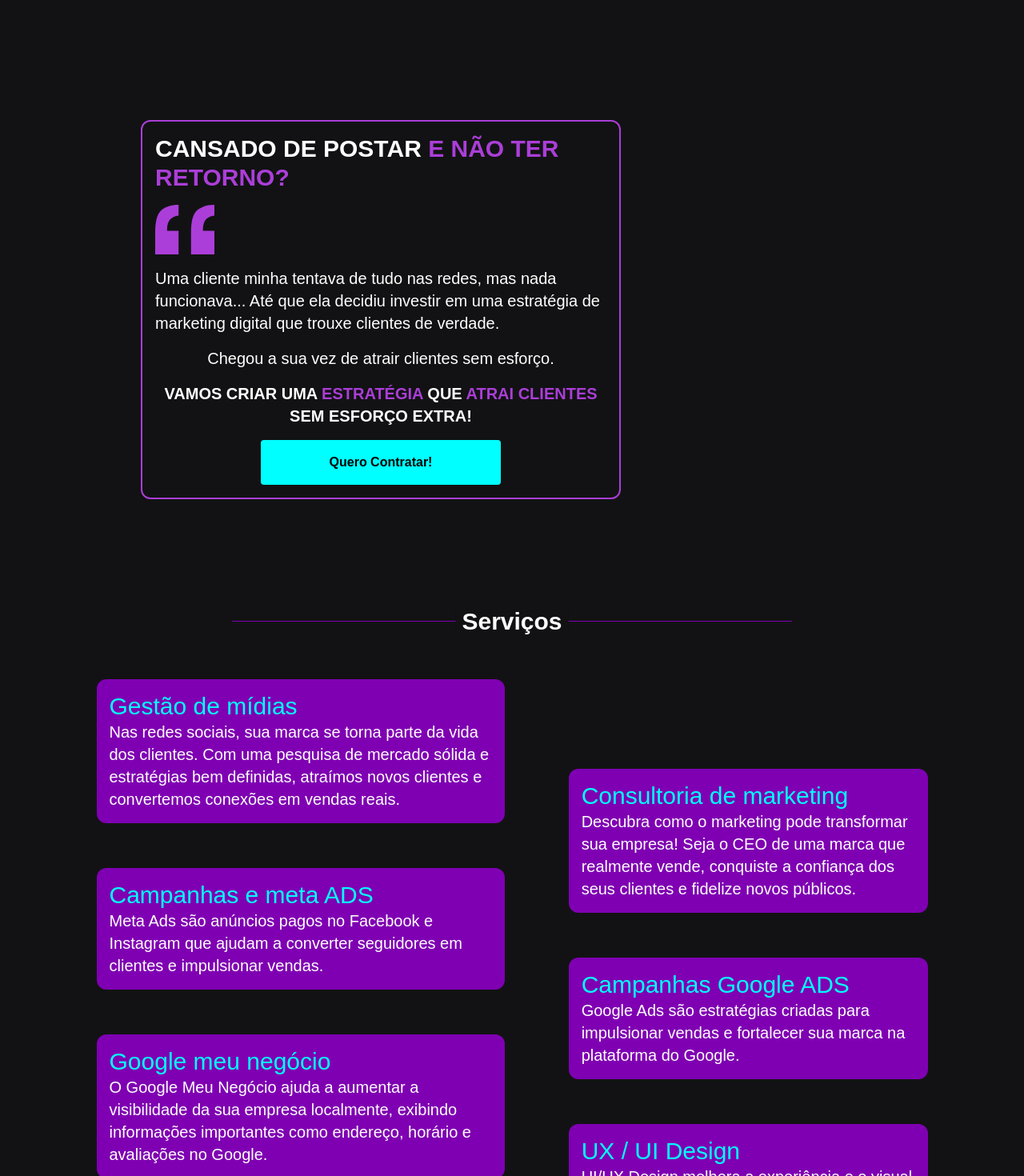
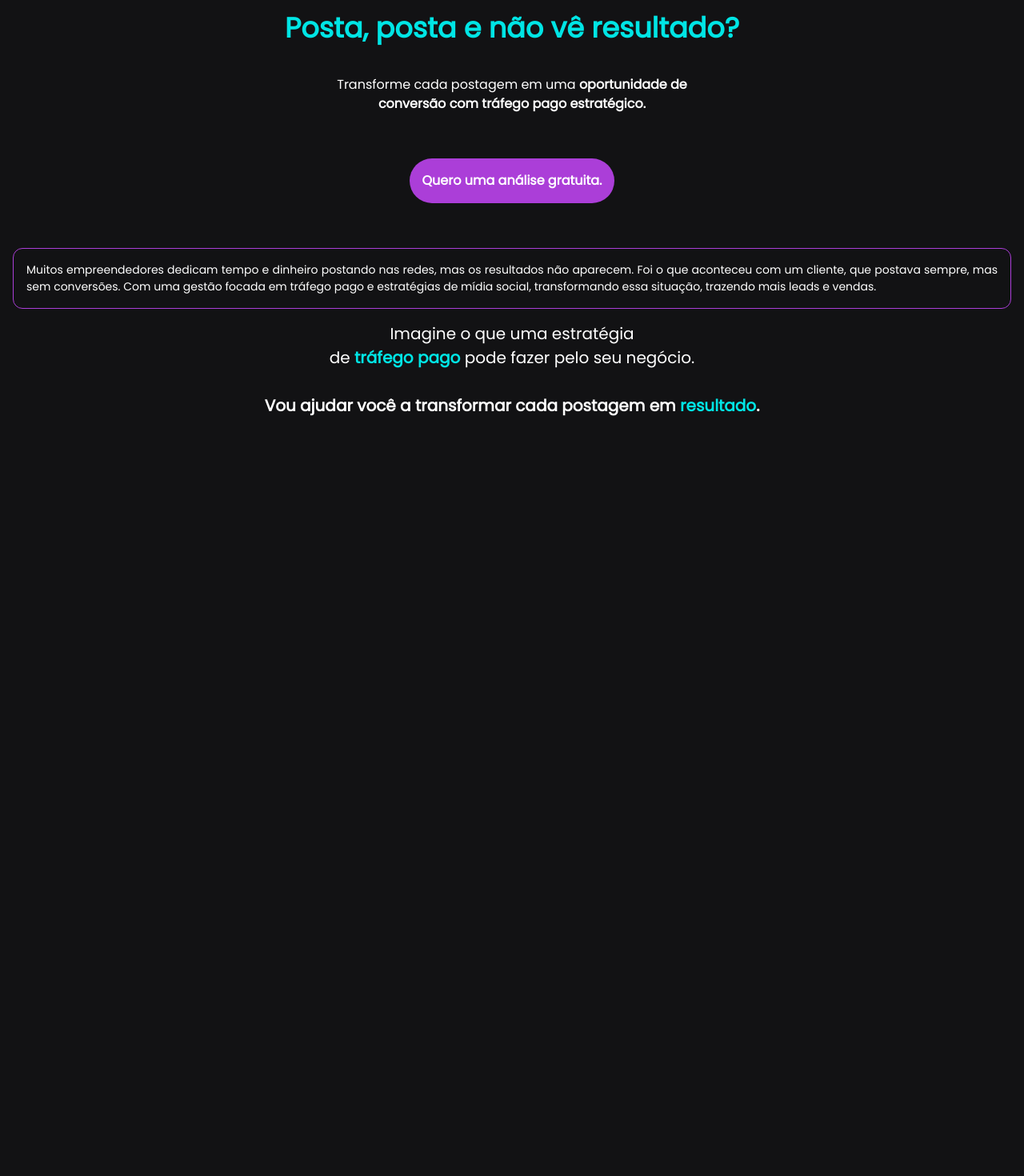
Before and after one commit to i-roger/trafegopago, a Next.js app: page / in a window 1280 px wide. Shown: the top 1470 px of the page at 80% size. After the commit the page ends 800 px from the top, so only its background shows below. Built offline with nearby package versions, Linux system fonts and the light colour scheme.

Commit message:
fix design

```diff
--- a/src/components/_ui/card-intro/card-intro.tsx
+++ b/src/components/_ui/card-intro/card-intro.tsx
@@ -3,35 +3,42 @@
 
 export default function CardIntro() {
     return (
-        <div className="flex md:justify-start my-20 px-4 md:mt-[150px] md:mx-40">
-        <div className="flex flex-col gap-4 w-[300px] md:w-[600px] p-4 border-2 rounded-xl border-[#ab3ed8]">
+        <div className="flex justify-center mt-4 px-4 md:justify-start md:mt-[150px] md:mx-40">
+        <div className="flex flex-col gap-2 md:w-[600px] p-4 border-2 rounded-xl border-[#d946ef]">
           <div className="flex gap-2">
             <h1 className="text-3xl font-bold break-normal">
               CANSADO DE POSTAR{" "}
-              <span className="text-3xl break-normal text-[#ab3ed8]">
+              <span className="text-3xl break-normal text-[#d946ef]">
                 E NÃO TER RETORNO?
               </span>
             </h1>
           </div>
-          <Image alt="" className="" src={aspas} />
-          <p className="text-xl break-normal">
+          <p className="break-normal">
             Uma cliente minha tentava de tudo nas redes, mas nada funcionava...
             Até que ela decidiu investir em uma estratégia de marketing digital
             que trouxe clientes de verdade.
           </p>
-          <p className="text-xl break-normal text-center">
+          <p className="text-lg break-normal ">
             Chegou a sua vez de atrair clientes sem esforço.
           </p>
-          <p className="text-xl font-bold break-normal text-center">
+          <p className="text-xl font-bold break-normal">
             VAMOS CRIAR UMA <span className="text-[#ab3ed8]">ESTRATÉGIA</span>{" "}
             QUE <span className="text-[#ab3ed8]">ATRAI</span>{" "}
             <span className="text-[#ab3ed8]">CLIENTES</span> SEM ESFORÇO EXTRA!
           </p>
-          <div className="flex justify-center">
-            <button className="w-[300px] bg-[#00ffff] text-black rounded p-4 font-bold">
-              Quero Contratar!
-            </button>
-          </div>
+          <div className="flex justify-center py-4">
+            <div className="relative inline-flex  group">
+              <div className="absolute transitiona-all duration-1000 opacity-70 -inset-px bg-gradient-to-r from-[#44BCFF] via-[#FF44EC] to-[#FF675E] rounded-xl blur-lg group-hover:opacity-100 group-hover:-inset-1 group-hover:duration-200 animate-tilt"></div>
+              <a
+                href="#"
+                title="Quero Contratar!"
+                className="relative inline-flex items-center justify-center px-8 py-4 text-xl font-bold text-white transition-all duration-200 bg-gradient-to-r from-[#44BCFF] via-[#FF44EC] to-[#FF675E] font-pj rounded-xl focus:outline-none focus:ring-2 focus:ring-offset-2 focus:ring-gray-900"
+                role="button"
+              >
+                Quero Contratar!
+              </a>
+            </div>
+        </div>
         </div>
       </div>
     )
--- a/src/components/_ui/clientes/clientes.tsx
+++ b/src/components/_ui/clientes/clientes.tsx
@@ -7,9 +7,9 @@
 
             <div className="flex flex-col items-center gap-2">
                 <h1 className="text-3xl text-white font-bold">Empresa WD</h1>
-                <div className="w-[650px] bg-[#00ffff] rounded-xl hover:bg-[#121214]">
+                <div className="w-[350px] md:w-[650px] bg-[#00ffff] rounded-xl hover:bg-[#121214] transition-all duration-1000">
                 <Image
-                    className="rounded-xl w-[650px] opacity-50 hover:opacity-100 cursor-pointer"
+                    className="rounded-xl opacity-50 hover:opacity-100 cursor-pointer transition-all duration-1000"
                     alt="Empresa WD" src={EmpresaWD}
                 />
                 </div>
@@ -17,9 +17,9 @@
 
             <div className="flex flex-col items-center gap-2">
                 <h1 className="text-3xl text-white font-bold">Empresa WD</h1>
-                <div className="w-[650px] bg-[#00ffff] rounded-xl hover:bg-[#121214]">
+                <div className="w-[350px] md:w-[650px] bg-[#00ffff] rounded-xl hover:bg-[#121214] transition-all duration-1000">
                 <Image
-                    className="rounded-xl w-[650px] opacity-50 hover:opacity-100 cursor-pointer"
+                    className="rounded-xl opacity-50 hover:opacity-100 cursor-pointer transition-all duration-1000"
                     alt="Empresa WD" src={EmpresaWD}
                 />
                 </div>
@@ -27,9 +27,9 @@
 
             <div className="flex flex-col items-center gap-2">
                 <h1 className="text-3xl text-white font-bold">Empresa WD</h1>
-                <div className="w-[650px] bg-[#00ffff] rounded-xl hover:bg-[#121214]">
+                <div className=" w-[350px] md:w-[650px] bg-[#00ffff] rounded-xl hover:bg-[#121214] transition-all duration-1000">
                 <Image
-                    className="rounded-xl w-[650px] opacity-50 hover:opacity-100 cursor-pointer"
+                    className="rounded-xl opacity-50 hover:opacity-100 cursor-pointer transition-all duration-1000"
                     alt="Empresa WD" src={EmpresaWD}
                 />
                 </div>
@@ -37,14 +37,16 @@
 
             <div className="flex flex-col items-center gap-2">
                 <h1 className="text-3xl text-white font-bold">Empresa WD</h1>
-                <div className="w-[650px] bg-[#00ffff] rounded-xl hover:bg-[#121214]">
+                <div className=" w-[350px] md:w-[650px] bg-[#00ffff] rounded-xl hover:bg-[#121214] transition-all duration-1000">
                 <Image
-                    className="rounded-xl w-[650px] opacity-50 hover:opacity-100 cursor-pointer"
+                    className="rounded-xl opacity-50 hover:opacity-100 cursor-pointer transition-all duration-1000"
                     alt="Empresa WD" src={EmpresaWD}
                 />
                 </div>
             </div>
 
+
+
         </div>
     )
 }
--- a/src/components/_ui/servicos/servicos.tsx
+++ b/src/components/_ui/servicos/servicos.tsx
@@ -4,7 +4,7 @@
         <div className="w-[1071px] flex flex-col md:flex-row justify-center md:justify-evenly gap-4 md:gap-20 px-4">
           {/* BLOCO ESQUERDO */}
           <div className="flex flex-col items-center gap-4 md:gap-14">
-            <div className="p-4 rounded-xl bg-[#7f00b2]">
+            <div className="p-4 rounded-xl bg-[#7f00b2] hover:scale-[150%] hover:bg-black transition-all duration-1000">
               <h1 className="text-3xl break-normal text-[#00ffff]">
                 Gestão de mídias
               </h1>
@@ -15,9 +15,10 @@
                 vendas reais.
               </p>
             </div>
+
             <div className="p-4 rounded-xl bg-[#7f00b2]">
               <h1 className="text-3xl break-normal text-[#00ffff]">
-                Campanhas e meta ADS
+                Campanhas meta ADS
               </h1>
               <p className="text-xl text-white">
                 Meta Ads são anúncios pagos no Facebook e Instagram que ajudam a
--- a/src/pages/_app.tsx
+++ b/src/pages/_app.tsx
@@ -1,6 +1,16 @@
 import "@/styles/globals.css";
 import type { AppProps } from "next/app";
+import { Poppins } from 'next/font/google';
+
+const poppins = Poppins({
+  subsets: ['latin'],
+  weight: '400',
+})
 
 export default function App({ Component, pageProps }: AppProps) {
-  return <Component {...pageProps} />;
+  return (
+    <main className={poppins.className}>
+      <Component {...pageProps} />
+    </main>
+)
 }
--- a/src/pages/index.tsx
+++ b/src/pages/index.tsx
@@ -1,29 +1,44 @@
-import CardIntro from "@/components/_ui/card-intro/card-intro"
+import CardIntro from "@/components/_ui/card-intro/card-intro";
+import Separador from "@/components/_ui/separador/separador";
+import Servicos from "@/components/_ui/servicos/servicos";
+import Clientes from "@/components/_ui/clientes/clientes";
 
-import Separador from "@/components/_ui/separador/separador"
-
-import Servicos from "@/components/_ui/servicos/servicos"
-
-import Clientes from "@/components/_ui/clientes/clientes"
 export default function Home() {
   return (
-    <div className="flex flex-col gap-10">
-    <CardIntro/>
-    <Separador titulo="Serviços"/>
-    <Servicos/>
-    <Separador titulo="Nossos Clientes"/>
-    <Clientes/>
-      <div className="flex justify-center gap-4">
-        <div className="w-40 h-40 rounded-xl bg-[#00e5e5]"></div>
-        <div className="w-40 h-40 rounded-xl bg-[#00ffff]"></div>
-        <div className="w-40 h-40 rounded-xl bg-[#7f00b2]"></div>
-        <div className="w-40 h-40 rounded-xl bg-[#ab3ed8]"></div>
+    <div className="flex flex-col items-center gap-10 ">
+      {/* Head */}
+      <div className="flex flex-col gap-10">
+        <div className="flex flex-col items-center gap-10 p-4 text-center">
+          <h1 className="text-[35px] font-extrabold text-[#00e5e5] leading-[2.4rem]">
+            Posta, posta e não vê resultado?
+          </h1>
+          <p className="sm:w-[450px] md:w-[500px]">
+            Transforme cada postagem em uma{" "}
+            <strong>
+              oportunidade de conversão com tráfego pago estratégico.
+            </strong>
+          </p>
+        </div>
+        <div className="flex justify-center">
+          <button className="bg-[#ab3ed8] rounded-full p-4 font-bold hover:bg-[#00e5e5] hover:text-[#005050] hover:scale-110">
+            Quero uma análise gratuita.
+          </button>
+        </div>
       </div>
-      <div className="flex justify-center gap-4">
-        <div className="w-40 h-40 border rounded-xl border-[#00e5e5]"></div>
-        <div className="w-40 h-40 border rounded-xl border-[#00ffff]"></div>
-        <div className="w-40 h-40 border rounded-xl border-[#7f00b2]"></div>
-        <div className="w-40 h-40 border rounded-xl border-[#ab3ed8]"></div>
+      {/* Head */}
+
+      <div className="flex flex-col p-4 gap-4">
+        <h1 className="border border-[#ab3ed8] p-4 rounded-xl text-[14px] text-justify">
+          Muitos empreendedores dedicam tempo e dinheiro postando nas redes, mas
+          os resultados não aparecem. Foi o que aconteceu com um cliente, que
+          postava sempre, mas sem conversões. Com uma gestão focada em tráfego
+          pago e estratégias de mídia social, transformando essa situação,
+          trazendo mais leads e vendas.
+        </h1>
+        <h1 className="text-center text-[20px]">
+        Imagine o que uma estratégia <br/> de <span className="text-[#00e5e5] font-extrabold">tráfego pago</span> pode fazer pelo seu negócio. <br/><br/>
+        <span className="font-extrabold">Vou ajudar você a transformar cada postagem em <span className="text-[#00e5e5]">resultado</span>.</span>
+        </h1>
       </div>
     </div>
   );
--- a/src/styles/globals.css
+++ b/src/styles/globals.css
@@ -1,6 +1,10 @@
 @tailwind base;
 @tailwind components;
 @tailwind utilities;
+
+* {
+  @apply transition-all duration-1000;
+}
 
 :root {
 
@@ -15,5 +19,5 @@
 body {
   color: #ffffff;
   background: rgb(18 18 20);
-  font-family: Arial, Helvetica, sans-serif;
+  font-family: "Poppins",sans-serif;
 }
```
Also changed, not shown: package.json (+6 -5 lines), 2 other files (tests, documents, lock files or other folders).
